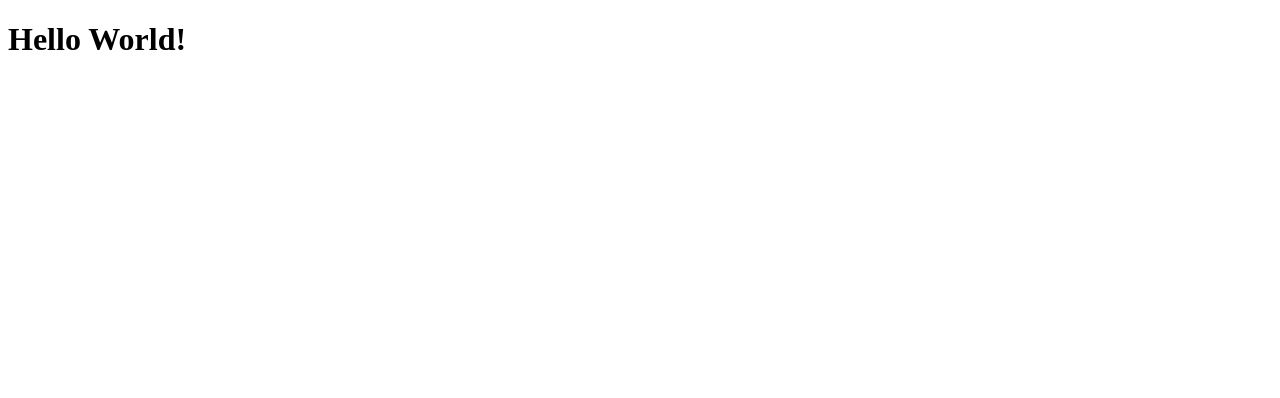
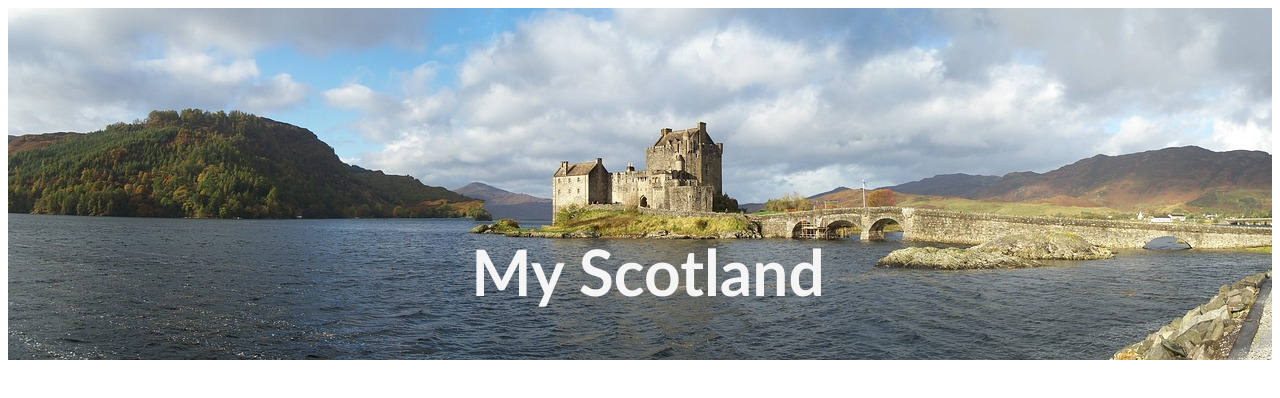
Before and after one commit to Messi-Cao/MyScotlandWebpage, a plain HTML site: page index.html in a window 1280 px wide. Drawn offline with Linux system fonts and the light colour scheme.

Commit message:
transfer progress from school computer

```diff
--- a/index.html
+++ b/index.html
@@ -3,9 +3,14 @@
 <head>
     <meta charset="UTF-8">
     <meta name="viewport" content="width=device-width, initial-scale=1.0">
+    <link rel="stylesheet" href="style.css">
     <title>Document</title>
 </head>
 <body>
-    <h1>Hello World!</h1>
+    <section class="hero-image">
+        <h1 class="hero-text">
+            My Scotland
+        </h1>
+    </section>
 </body>
 </html>
--- /dev/null
+++ b/style.css
@@ -0,0 +1,20 @@
+* {
+    font-family: 'Trebuchet MS', 'Lucida Sans Unicode', 'Lucida Grande', 'Lucida Sans', Arial, sans-serif;
+}
+
+.hero-image{
+    background-image: url("./images/scotland-1987599_1280.jpg");
+    height: 352px;
+    background-position: center;
+    background-repeat: no-repeat;
+    background-size: cover;
+}
+
+.hero-text{
+    color: whitesmoke;
+    position: absolute;
+    text-align: center;
+    top: 180px;
+    width: 100%;
+    font-size: 4rem;
+}
```
